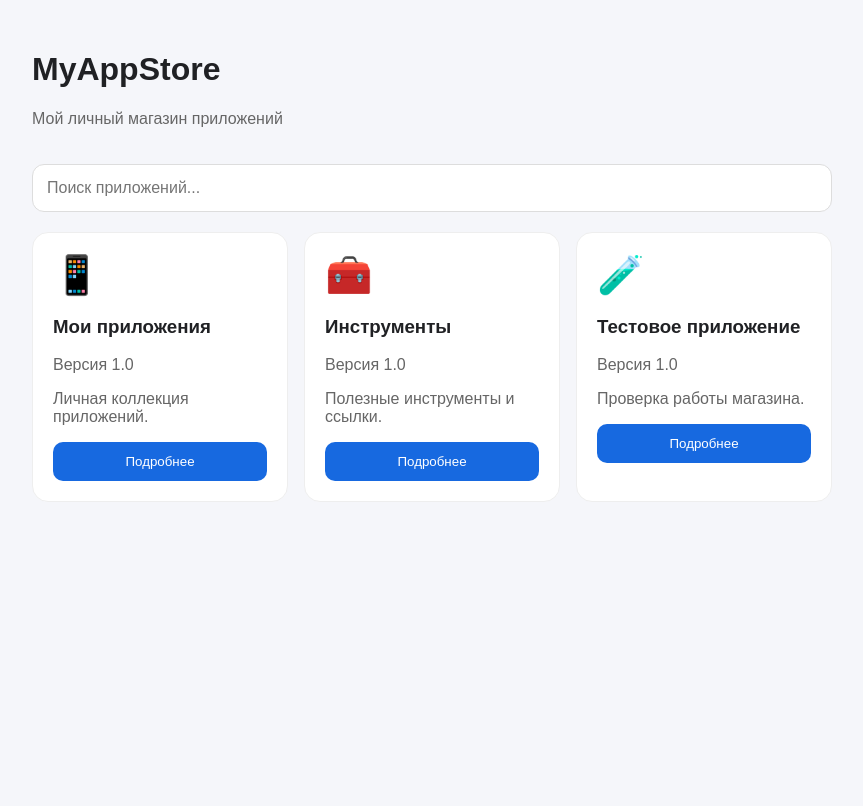
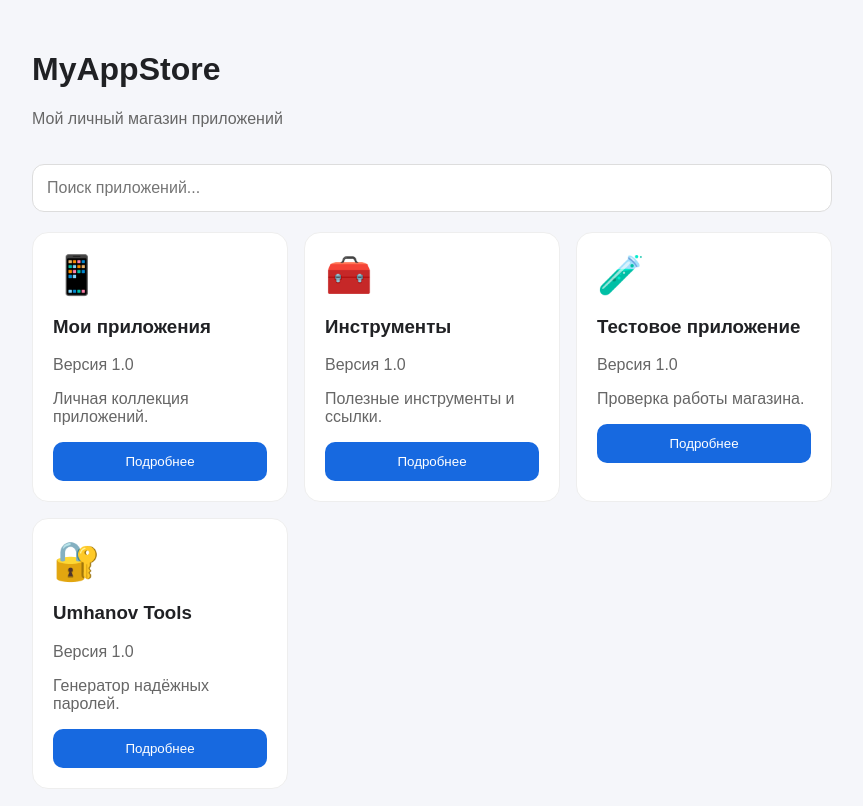
Before and after one commit to n7csnzjn94-png/Umhanov, a plain HTML site: page index.html in a window 1280 px wide. Shown: the whole page, without its empty margins (208-1071 px from the left). Drawn offline with Linux system fonts and the light colour scheme.

Commit message:
Update index.html

```diff
--- a/index.html
+++ b/index.html
@@ -59,7 +59,8 @@ button {
 const apps = [
   {name:"Мои приложения", icon:"📱", version:"1.0", description:"Личная коллекция приложений."},
   {name:"Инструменты", icon:"🧰", version:"1.0", description:"Полезные инструменты и ссылки."},
-  {name:"Тестовое приложение", icon:"🧪", version:"1.0", description:"Проверка работы магазина."}
+  {name:"Тестовое приложение", icon:"🧪", version:"1.0", description:"Проверка работы магазина."},
+  {name:"Umhanov Tools", icon:"🔐", version:"1.0", description:"Генератор надёжных паролей.", link:"tools.html"},
 ];
 
 function render() {
```
